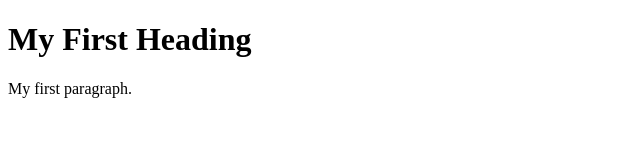
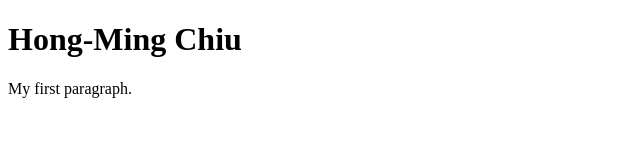
Before and after one commit to Hong-Ming/Hong-Ming.github.io, a plain HTML site: page index.html in a window 1280 px wide. Shown: the whole page, without its empty margins (0-640 px from the left). Drawn offline with Linux system fonts and the light colour scheme.

Commit message:
Initial commit

```diff
--- a/index.html
+++ b/index.html
@@ -1,12 +1,10 @@
 <!DOCTYPE html>
 <html>
 <head>
-<title>Hong-Ming Chiu's Personal Website</title>
+    <title>Hong-Ming Chiu's Personal Website</title>
 </head>
 <body>
-
-<h1>My First Heading</h1>
-<p>My first paragraph.</p>
-
+    <h1>Hong-Ming Chiu</h1>
+    <p>My first paragraph.</p>
 </body>
 </html>
```
Also changed, not shown: myphoto.png (added), 2 other files.
